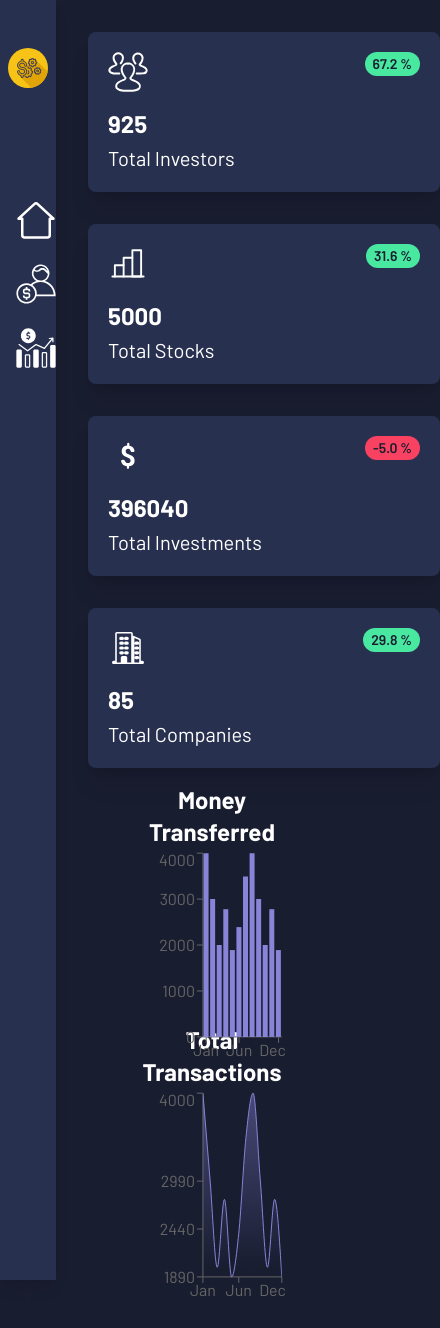
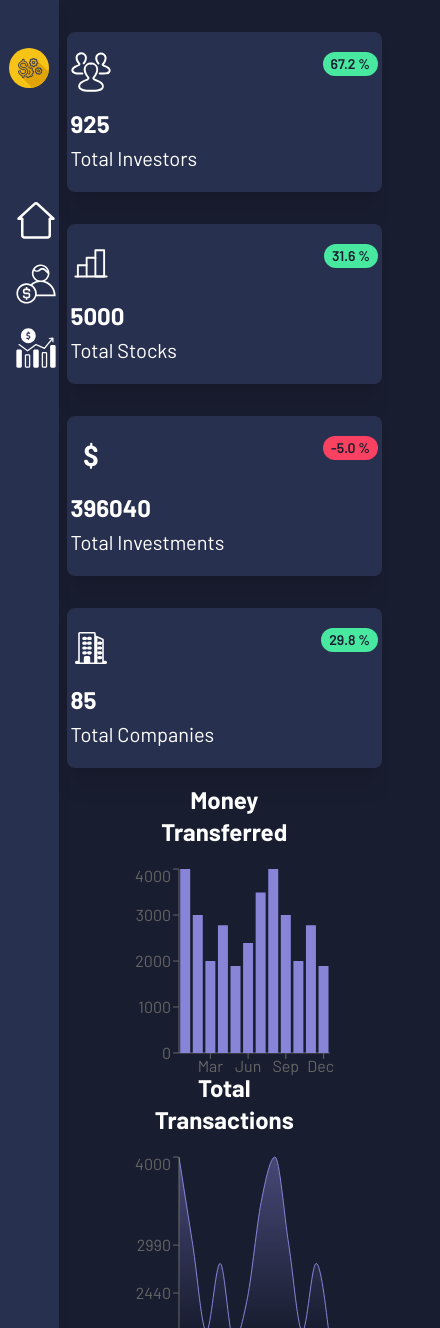
Before and after one commit to ranaagamaall/stock-market, a React (Create React App) app: page /admin in a window 390 px wide. Shown: the whole page, 440 px wide, since content can reach past the window. Built offline with nearby package versions, Linux system fonts and the light colour scheme.

Commit message:
final touches

```diff
--- a/src/components/StatCard.js
+++ b/src/components/StatCard.js
@@ -6,9 +6,9 @@ function StatCard(props) {
 
     return (
         <div
-            className="col-span-12 transition duration-300 transform rounded-lg shadow-xl sm:col-span-6 xl:col-span-3 intro-y bg-secondary"
+            className="flex-1 min-w-[15rem] rounded-lg shadow-xl bg-secondary"
         >
-            <div className="p-5">
+            <div className="px-1 py-5 md:p-5">
                 <div className="flex justify-between">
                     <img src={props.stat.icon} alt='icon' className="w-[2.5rem]" />
                     <div className={`${getPercentage(props.stat.number) > 0 ? "bg-success" : "bg-fail"} w-max rounded-full h-6 px-2 flex justify-items-center text-primary font-main font-semibold text-sm`}>
--- a/src/layouts/AdminSideBar/SideBar.js
+++ b/src/layouts/AdminSideBar/SideBar.js
@@ -9,7 +9,7 @@ function SideBar(props) {
   return (
     <div className="flex flex-col w-full h-full min-h-screen py-12 shadow-lg bg-secondary">
       <div className="min-w-[50%] flex items-center gap-4 mx-auto">
-        <NavLink to="/admin">
+        <NavLink to="/admin/">
           <h2 className="font-main font-bold text-[2rem] leading-8 flex gap-5 items-center ">
             <img src={brand} alt="brand" className="w-[2.5rem]"
             />
@@ -22,7 +22,6 @@ function SideBar(props) {
           {data.map((item, index) => (
             <li key={index}>
               <NavLink
-                end={index === 0}
                 to={item.link}
                 className={({ isActive }) => ["text-[1.3rem] font-main relative cursor-pointer flex gap-4 items-center my-6 ",
                   isActive
--- a/src/pages/admin/AdminPage.js
+++ b/src/pages/admin/AdminPage.js
@@ -18,10 +18,10 @@ function Admin() {
   return (
     <div className="bg-primary min-w-[80vw] min-h-[100vh] text-text flex">
       <div className="flex w-full">
-        <div className="min-h-full  w-[13%] md:w-[20%] min-w-fit">
+        <div className="min-h-full  w-[15%] md:w-[20%] min-w-fit">
           <SideBar />
         </div>
-        <main className="w-[80%] flex flex-col justify-evenly p-8 gap-4">
+        <main className="w-[85%] md:[80%] flex flex-col justify-evenly overflow-y-auto px-2 py-8 md:p-8 gap-4">
           <Routes>
             <Route path="/" element={<Dashboard />} />
             <Route path="/investors" element={<Investors />} />
--- a/src/pages/admin/dashboard/Dashboard.js
+++ b/src/pages/admin/dashboard/Dashboard.js
@@ -7,14 +7,15 @@ import StatCard from "../../../components/StatCard";
 function Dashboard() {
   return (
     <>
-      <div className="grid grid-cols-12 gap-8 h-fit">
+      <div className="flex flex-wrap gap-8 h-fit ">
         {adminStatistics.values.map((stat, index) => (
-            <StatCard stat={stat} />
+          <StatCard stat={stat} key={index} />
         ))}
       </div>
+      <div className="flex flex-wrap gap-16">
         {adminStatistics.chartData.map((chart, index) => (
           <div
-          className="flex flex-wrap items-center w-full h-56 justify-evenly"
+            className="flex flex-wrap items-center w-full h-56 gap-4 justify-evenly"
             key={index}
           >
             <h2 className="text-2xl font-bold text-center capitalize font-main text-text w-min">
@@ -22,13 +23,14 @@ function Dashboard() {
             </h2>
             <Chart
               type={chart.type}
-            width="60%"
+              width="70%"
               data={chart.data}
               xKey="date"
               yKey="number"
             />
           </div>
         ))}
+      </div>
     </>
   );
 }
```
Lines whose indentation alone changed are shown as unchanged.
